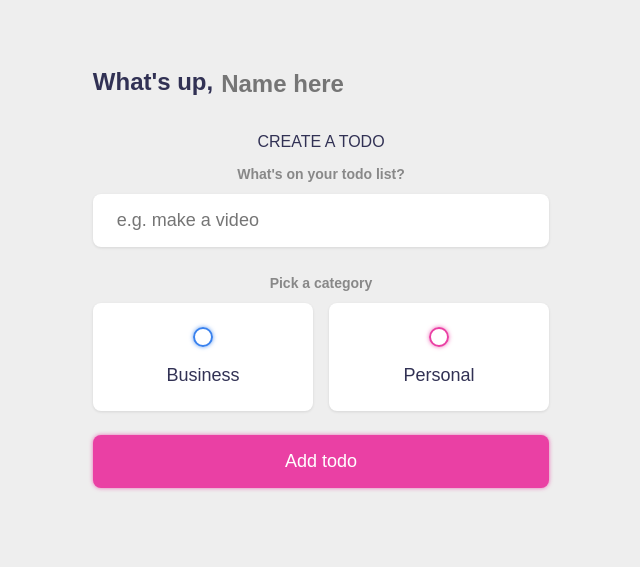
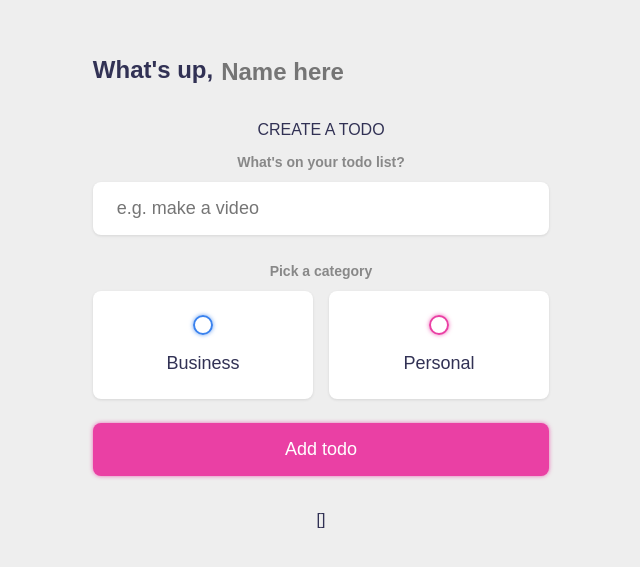
Before and after one commit to yeyoung8805/vue-localstorage-todo, a Vue app: page / in a window 1280 px wide. Shown: the part 121-688 px from the top of the page, without its empty margins (319-959 px from the left). Built offline with nearby package versions, Linux system fonts and the light colour scheme.

Commit message:
print todos_asc and change createdAt

```diff
--- a/src/App.vue
+++ b/src/App.vue
@@ -9,7 +9,7 @@ const input_category = ref(null);
 
 const todos_asc = computed(() =>
   todos.value.sort((a, b) => {
-    return (a.createdAt = b.createdAt);
+    return (b.createdAt = a.createdAt);
   })
 );
 
@@ -86,5 +86,7 @@ onMounted(() => {
         <input type="submit" value="Add todo" />
       </form>
     </section>
+
+    {{ todos_asc }}
   </main>
 </template>
```
